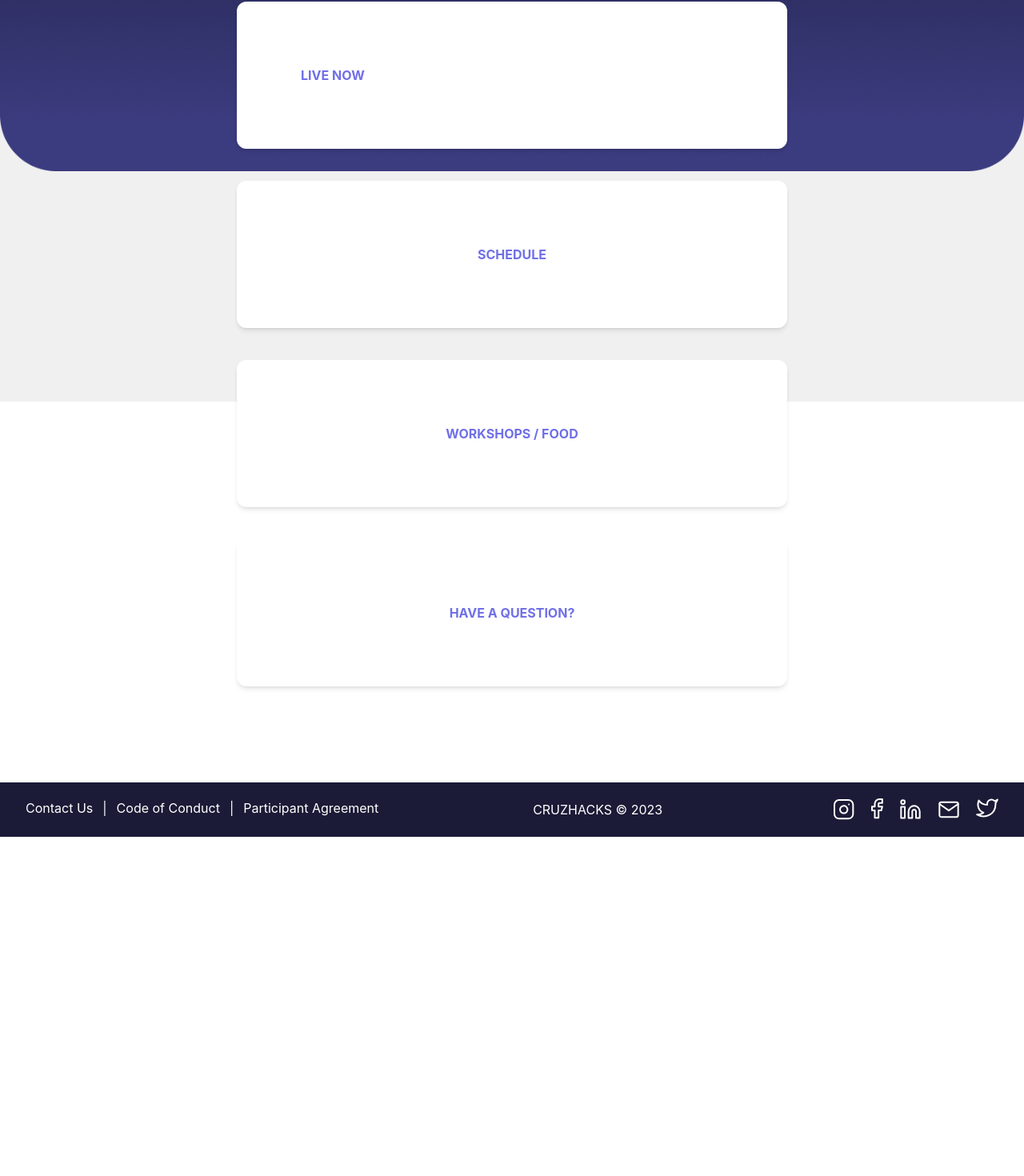
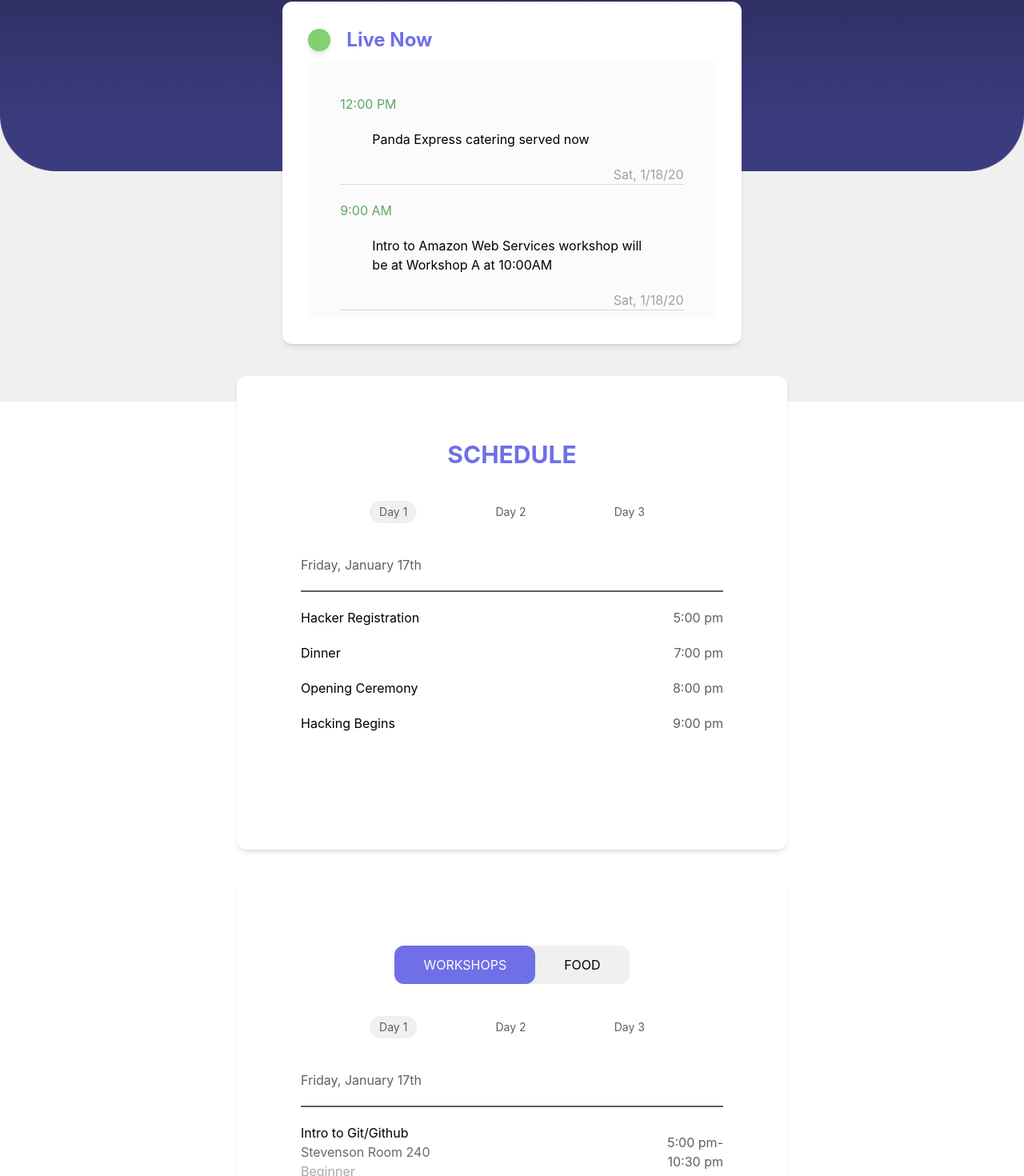
Before and after one commit to CruzHacks/cruzhacks-2023-live-site, a React (Vite) app: page / in a window 1280 px wide. Shown: the part 298-1768 px from the top of the page at 80% size. Before the commit the page ends 1344 px from the top, so only its background shows below. Built offline with nearby package versions, Linux system fonts and the light colour scheme.

Commit message:
Homepage styled

```diff
--- a/src/components/Card.tsx
+++ b/src/components/Card.tsx
@@ -2,11 +2,22 @@ import React from "react"
 
 interface CardProps {
   children: React.ReactNode
+  override?: string
+  title?: string
 }
 
-const Card: React.FC<CardProps> = ({ children }) => {
+const Card: React.FC<CardProps> = ({ children, title, override }) => {
   return (
-    <div className='p-10 md:p-20 lg:p-50 rounded-xl bg-white shadow-md'>
+    <div
+      className={
+        "p-10 md:p-20 lg:p-50 rounded-xl bg-white shadow-md " + override
+      }
+    >
+      {title && (
+        <h1 className='pb-10 text-purple text-center text-2xl md:text-3xl font-bold uppercase'>
+          {title}
+        </h1>
+      )}
       {children}
     </div>
   )
--- a/src/views/FAQ/FAQCard.tsx
+++ b/src/views/FAQ/FAQCard.tsx
@@ -3,12 +3,8 @@ import Card from "../../components/Card"
 
 const FAQCard: React.FC = () => {
   return (
-    <Card>
-      <h1 className='text-purple text-center text-3xl font-bold uppercase'>
-        FAQ
-      </h1>
-
-      <ul className='py-10 flex flex-col gap-10'>
+    <Card title='FAQ'>
+      <ul className='flex flex-col gap-10'>
         <li>Are we allowed to build on past projects?</li>
         <li>How many people can be on my team?</li>
         <li>What are the rules?</li>
--- a/src/views/FAQ/Rules.tsx
+++ b/src/views/FAQ/Rules.tsx
@@ -4,13 +4,9 @@ import Card from "../../components/Card"
 
 const Rules: React.FC = () => {
   return (
-    <Card>
-      <h1 className='text-purple text-center text-3xl font-bold uppercase'>
-        Rules & Policies
-      </h1>
-
-      <div className='px-10'>
-        <p className='my-10 leading-8'>
+    <Card title='Rules & Policies'>
+      <div className='md:px-10'>
+        <p className='mb-10 leading-8'>
           Cruzhacks values the importance of a safe and all-inclusive space. We
           welcome students from all backgrounds. Review our rules and policies
           below.
--- a/src/views/Home/Notifications.tsx
+++ b/src/views/Home/Notifications.tsx
@@ -1,10 +1,58 @@
-import React from "react"
+import React, { useState } from "react"
 import Card from "../../components/Card"
 
+const updates = [
+  {
+    time: "12:00 PM",
+    date: "Sat, 1/18/20",
+    message: "Panda Express catering served now",
+  },
+  {
+    time: "9:00 AM",
+    date: "Sat, 1/18/20",
+    message:
+      "Intro to Amazon Web Services workshop will be at Workshop A at 10:00AM",
+  },
+  {
+    time: "9:00 AM",
+    date: "Sat, 1/18/20",
+    message:
+      "Intro to Amazon Web Services workshop will be at Workshop A at 10:00AM",
+  },
+  {
+    time: "9:00 AM",
+    date: "Sat, 1/18/20",
+    message:
+      "Intro to Amazon Web Services workshop will be at Workshop A at 10:00AM",
+  },
+]
+
 const Notifications: React.FC = () => {
+  const [live, setLive] = useState(true)
+
   return (
-    <Card>
-      <h1 className='text-purple font-bold uppercase'>Live Now</h1>
+    <Card override='self-center p-10 md:p-8 lg:p-8 md:w-5/6'>
+      <h1 className='flex pt-10 md:pt-0 pb-3 gap-3 md:gap-5 text-purple text-xl md:text-2xl font-bold items-center'>
+        <div
+          className={
+            "w-4 md:w-7 h-4 md:h-7 rounded-full shadow-md " +
+            (live ? "bg-[#82D06F] " : "bg-[#ff5050]")
+          }
+        ></div>
+        Live Now
+      </h1>
+
+      <ul className='flex flex-col gap-5 h-80 md:p-10 py-5 md:bg-[#D9D9D91A] rounded overflow-y-scroll'>
+        {updates.map(update => {
+          return (
+            <li className='border-b border-[#D7D7D7]'>
+              <p className='text-[#61A564]'>{update.time}</p>
+              <p className='py-2 md:p-5 md:px-10'>{update.message}</p>
+              <p className='float-right text-[#A1A1A1]'>{update.date}</p>
+            </li>
+          )
+        })}
+      </ul>
     </Card>
   )
 }
--- a/src/views/Home/QuestionResources.tsx
+++ b/src/views/Home/QuestionResources.tsx
@@ -1,12 +1,24 @@
 import React from "react"
 import Card from "../../components/Card"
 
+import People from "../../assets/people.png"
+import Button from "../../components/Button"
+
 const QuestionResources: React.FC = () => {
   return (
-    <Card>
-      <h1 className='text-purple text-center font-bold uppercase'>
-        Have a Question?
-      </h1>
+    <Card title='Have a Question?'>
+      <div className='flex flex-col items-center gap-10'>
+        <img className='w-2/3' src={People} />
+        <p className='w-4/5 text-center'>
+          Our organizing team is available throughout the whole event. If
+          there’s anything you need please contact us through slack or find an
+          organizer in person.
+        </p>
+        <Button text='Join Our Slack' link='' type='full' override='w-full' />
+        <a className='underline text-purple' href=''>
+          Go to Hack Pack
+        </a>
+      </div>
     </Card>
   )
 }
--- a/src/views/Home/Schedule.tsx
+++ b/src/views/Home/Schedule.tsx
@@ -1,10 +1,76 @@
-import React from "react"
+import React, { useState } from "react"
 import Card from "../../components/Card"
 
+const scheduleInfo = [
+  {
+    id: 0,
+    date: "Friday, January 17th",
+    events: [
+      ["Hacker Registration", "5:00 pm"],
+      ["Dinner", "7:00 pm"],
+      ["Opening Ceremony", "8:00 pm"],
+      ["Hacking Begins", "9:00 pm"],
+    ],
+  },
+  {
+    id: 1,
+    date: "Saturday, January 18th",
+    events: [
+      ["Some event", "10:00 am"],
+      ["Another event", "12:00 pm"],
+    ],
+  },
+  {
+    id: 2,
+    date: "Sunday, January 19th",
+    events: [
+      ["Some event", "12:00 am"],
+      ["Some event", "12:00 am"],
+      ["Some event", "12:00 am"],
+      ["Some event", "12:00 am"],
+      ["Final event", "8:00 pm"],
+    ],
+  },
+]
+
 const Schedule: React.FC = () => {
+  const [day, setDay] = useState(0)
+
   return (
-    <Card>
-      <h1 className='text-purple text-center font-bold uppercase'>Schedule</h1>
+    <Card title={"Schedule"}>
+      <div className='flex flex-col gap-10'>
+        <ul className='flex justify-evenly'>
+          {scheduleInfo.map((item, i) => {
+            return (
+              <li
+                key={i}
+                className={
+                  "cursor-pointer p-1 px-3 rounded-full text-sm text-thin text-darkgray " +
+                  (day == item.id && "bg-gray")
+                }
+                onClick={() => setDay(i)}
+              >
+                {"Day " + (i + 1)}
+              </li>
+            )
+          })}
+        </ul>
+
+        <ul className='flex flex-col gap-5 h-72'>
+          <li className='text-darkgray'>{scheduleInfo[day].date}</li>
+          <li className='border-darkgray border-b-2'></li>
+
+          {scheduleInfo[day].events.map((item, i) => {
+            return (
+              <li className='flex justify-between items-center' key={i}>
+                <p>{item[0]}</p>
+                <div className='w-5'></div>
+                <p className='shrink-0 text-darkgray'>{item[1]}</p>
+              </li>
+            )
+          })}
+        </ul>
+      </div>
     </Card>
   )
 }
--- a/src/views/Home/WorkshopsFood.tsx
+++ b/src/views/Home/WorkshopsFood.tsx
@@ -1,12 +1,148 @@
-import React from "react"
+import React, { useState } from "react"
 import Card from "../../components/Card"
 
+const workshopInfo = [
+  {
+    id: 0,
+    date: "Friday, January 17th",
+    events: [
+      {
+        title: "Intro to Git/Github",
+        location: "Stevenson Room 240",
+        level: "Beginner",
+        startTime: "5:00 pm",
+        endTime: "10:30 pm",
+      },
+      {
+        title: "Intro to Rasberry Pi",
+        location: "Stevenson Room 240",
+        level: "Beginner",
+        startTime: "10:30 pm",
+        endTime: "11:00 pm",
+      },
+    ],
+  },
+  {
+    id: 1,
+    date: "Saturday, January 18th",
+    events: [
+      {
+        title: "Workshop",
+        location: "Stevenson Room 244",
+        level: "Intermediate",
+        startTime: "5:00 pm",
+        endTime: "10:30 pm",
+      },
+      {
+        title: "Workshop",
+        location: "Stevenson Room 244",
+        level: "Intermediate",
+        startTime: "5:00 pm",
+        endTime: "10:30 pm",
+      },
+    ],
+  },
+  {
+    id: 2,
+    date: "Sunday, January 19th",
+    events: [
+      {
+        title: "Workshop",
+        location: "Stevenson Room 244",
+        level: "Intermediate",
+        startTime: "5:00 pm",
+        endTime: "10:30 pm",
+      },
+      {
+        title: "Workshop",
+        location: "Stevenson Room 244",
+        level: "Intermediate",
+        startTime: "5:00 pm",
+        endTime: "10:30 pm",
+      },
+    ],
+  },
+]
+
 const WorkshopsFood: React.FC = () => {
+  const [slider, setSlider] = useState(true)
+  const [day, setDay] = useState(0)
+
+  const workshop = (
+    <div className='flex flex-col gap-10'>
+      <ul className='flex justify-evenly'>
+        {workshopInfo.map((item, i) => {
+          return (
+            <li
+              key={i}
+              className={
+                "cursor-pointer p-1 px-3 rounded-full text-sm text-thin text-darkgray " +
+                (day == item.id && "bg-gray")
+              }
+              onClick={() => setDay(i)}
+            >
+              {"Day " + (i + 1)}
+            </li>
+          )
+        })}
+      </ul>
+
+      <ul className='flex flex-col gap-5 h-72'>
+        <li className='text-darkgray'>{workshopInfo[day].date}</li>
+        <li className='border-darkgray border-b-2'></li>
+
+        {workshopInfo[day].events.map((workshop, i) => {
+          return (
+            <li className='flex justify-between items-center' key={i}>
+              <div>
+                <p>{workshop.title}</p>
+                <p className='text-[#696969]'>{workshop.location}</p>
+                <p className='text-[#A7A7A7]'>{workshop.level}</p>
+              </div>
+              <div className='w-5'></div>
+              <div className='shrink-0 text-thin text-right'>
+                <p className='text-darkgray'>{workshop.startTime}-</p>
+                <p className='text-darkgray'>{workshop.endTime}</p>
+              </div>
+            </li>
+          )
+        })}
+      </ul>
+    </div>
+  )
+
+  const food = (
+    <div className='flex flex-col gap-10'>
+      <h1>Food</h1>
+    </div>
+  )
+
   return (
     <Card>
-      <h1 className='text-purple text-center font-bold uppercase'>
-        Workshops / Food
-      </h1>
+      <div className='flex flex-col gap-10 items-center mb-10'>
+        <ul className='flex items-center justify-between bg-gray rounded-xl w-fit'>
+          <li
+            className={
+              "cursor-pointer p-3 px-9 rounded-xl uppercase " +
+              (slider && "bg-purple text-white")
+            }
+            onClick={() => setSlider(true)}
+          >
+            Workshops
+          </li>
+          <li
+            className={
+              "cursor-pointer p-3 px-9 rounded-xl uppercase " +
+              (!slider && "bg-purple text-white")
+            }
+            onClick={() => setSlider(false)}
+          >
+            Food
+          </li>
+        </ul>
+      </div>
+
+      {slider ? workshop : food}
     </Card>
   )
 }
--- a/src/views/Resources/EventInfo.tsx
+++ b/src/views/Resources/EventInfo.tsx
@@ -3,10 +3,8 @@ import Card from "../../components/Card"
 
 const EventInfo: React.FC = () => {
   return (
-    <Card>
-      <h1 className='text-purple text-center font-bold uppercase'>
-        Event Info
-      </h1>
+    <Card title='Event Info'>
+      <p>WiFi</p>
     </Card>
   )
 }
--- a/src/views/Resources/SubmitProject.tsx
+++ b/src/views/Resources/SubmitProject.tsx
@@ -3,10 +3,12 @@ import Card from "../../components/Card"
 
 const SubmitProject: React.FC = () => {
   return (
-    <Card>
-      <h1 className='text-purple text-center font-bold uppercase'>
-        Submit Project
-      </h1>
+    <Card title='Submit Project'>
+      <p>
+        Log in to CruzHacks portal and head over to Team&gt;Submit Project.
+        Follow instructions accordingly to submit your project or click the
+        button below to be taken directly!
+      </p>
     </Card>
   )
 }
--- a/src/views/Resources/TeamFinder.tsx
+++ b/src/views/Resources/TeamFinder.tsx
@@ -3,10 +3,11 @@ import Card from "../../components/Card"
 
 const TeamFinder: React.FC = () => {
   return (
-    <Card>
-      <h1 className='text-purple text-center font-bold uppercase'>
-        Find a Team to Join & Submit
-      </h1>
+    <Card title='Find a Team to Join & Submit'>
+      <ol className='flex flex-col gap-5'>
+        <li>1. Join our Slack channel</li>
+        <li>2. Found your team?</li>
+      </ol>
     </Card>
   )
 }
```
Also changed, not shown: src/components/Button.tsx (+7 -2 lines), src/views/Resources/Hackerpack.tsx (+22 -4 lines), src/assets/people.png (added).
